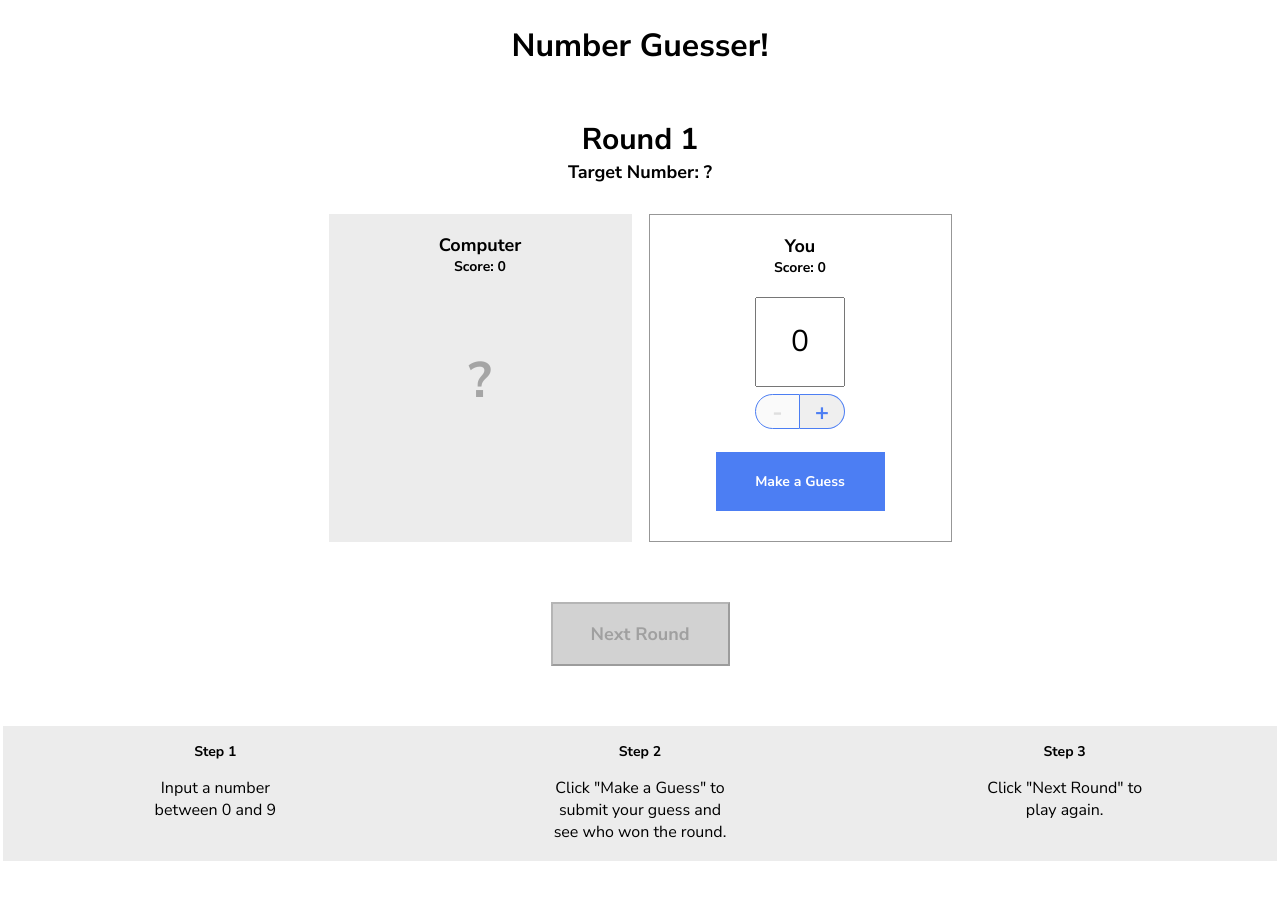
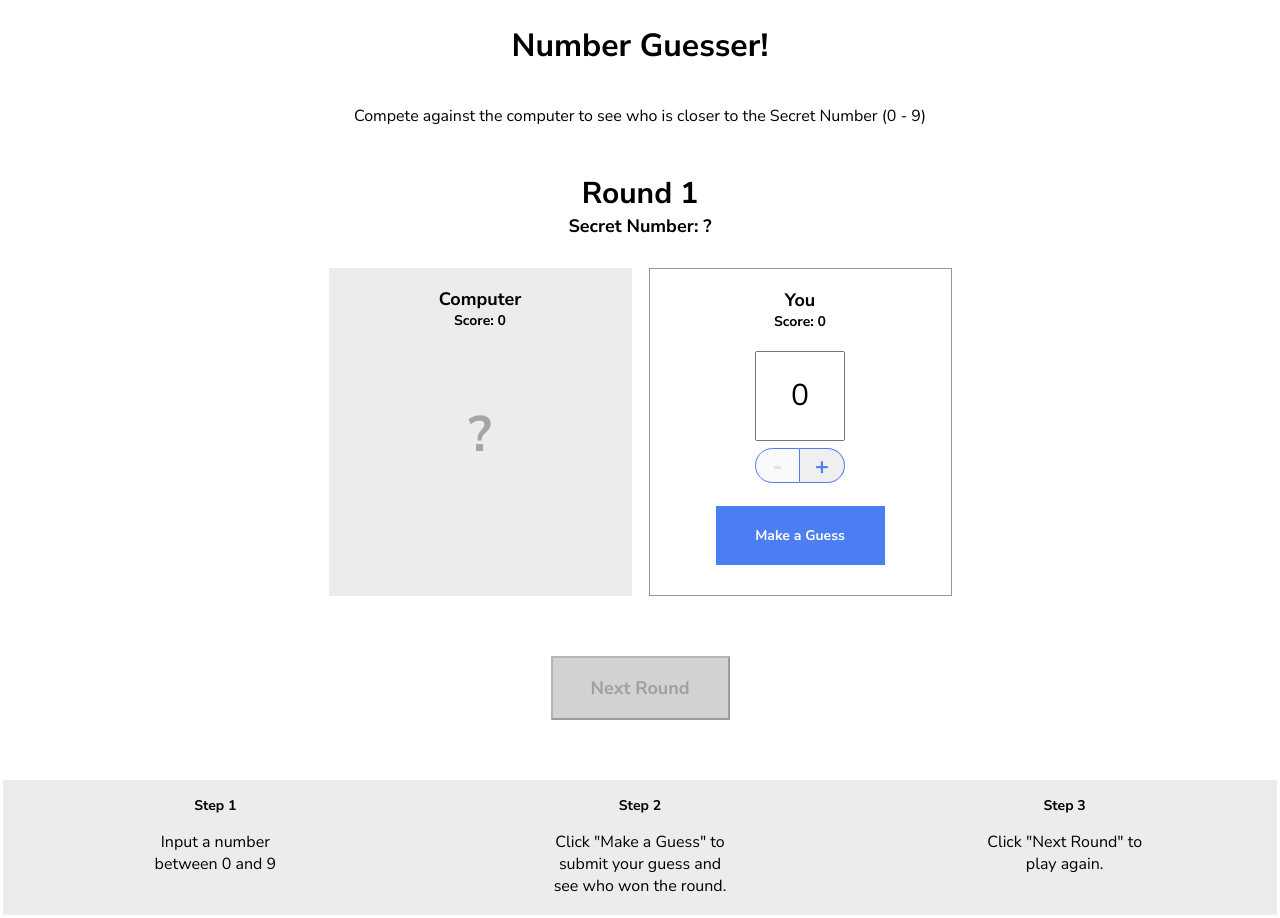
Before and after one commit to halsan23/main, a plain HTML site: page numberGame/index.html in a window 1280 px wide. Before the commit the page ends 864 px from the top, so only its background shows below. Drawn offline with Linux system fonts and the light colour scheme.

Commit message:
Add files via upload

```diff
--- a/numberGame/index.html
+++ b/numberGame/index.html
@@ -11,10 +11,11 @@
       <header>
         <h1>Number Guesser!</h1>
       </header>
+      <p>Compete against the computer to see who is closer to the Secret Number (0 - 9)</p>
 
       <div class="rounds">
         <p class="round-label">Round <span id="round-number">1</span></p>
-        <p class="guess-label">Target Number: <span id="target-number">?</span></p>
+        <p class="guess-label">Secret Number: <span id="target-number">?</span></p>
       </div>
 
       <div class="guessing-area">
```
